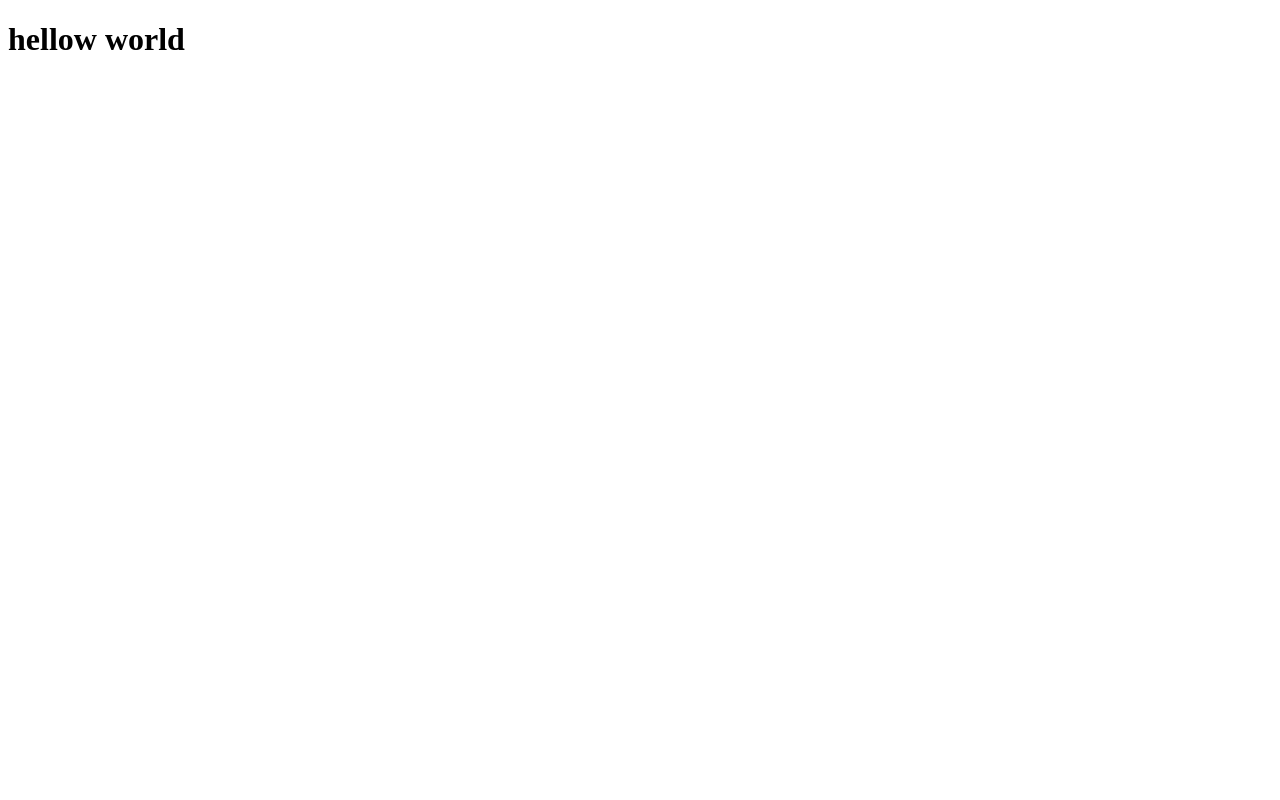
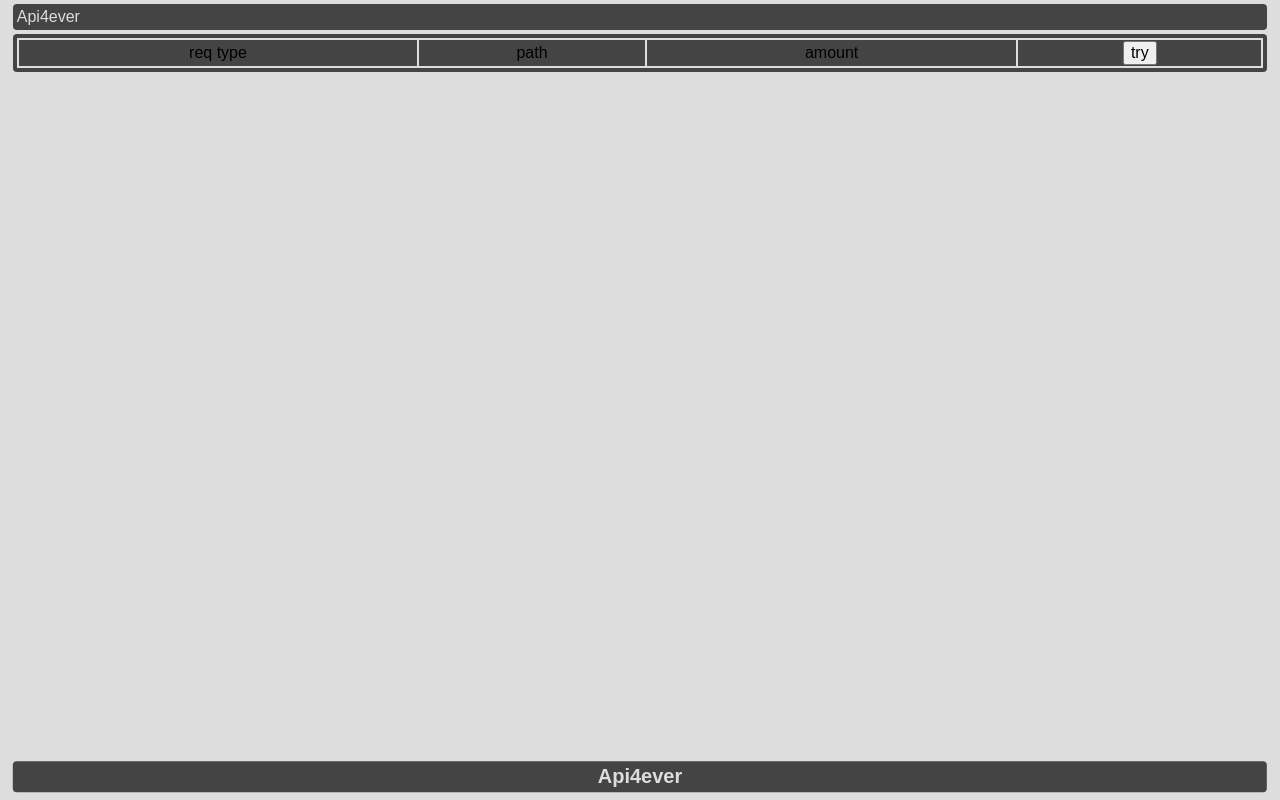
Before and after one commit to anis-king-911/test, a website: page views/index.html in a window 1280 px wide. Drawn offline with Linux system fonts and the light colour scheme; no server answers.

Commit message:
Add files via upload

```diff
--- a/index.js
+++ b/index.js
@@ -72,10 +72,15 @@ const localMain = {
 
 app.use("/assets", express.static(path.resolve(__dirname, "views", "assets")));
 
+const ViewsRoutes = require('./routes/views.js');
+app.use('/', ViewsRoutes);
+
+/*
 app.get('/', async (req, res) => {
   res.sendFile(path.join(__dirname, './views/index.html'));
   //res.send(localMain);
 });
+*/
 
 //app.get('/test', (req, res) => {
 //  res.send(data);
--- a/views/assets/main.js
+++ b/views/assets/main.js
@@ -24,4 +24,4 @@ async function loadData() {
   console.log(snaplimit);
 }
 
-window.addEventListener('DOMContentLoaded', () => loadData());
+//window.addEventListener('DOMContentLoaded', () => loadData());
--- /dev/null
+++ b/views/assets/style.css
@@ -0,0 +1,64 @@
+* {
+  box-sizing: border-box;
+  font-family: sans-serif;
+  font-size: 16px;
+}
+
+:root {
+  --text: #040F25;
+  --background: #F6F9FE;
+  --primary: #7BA2EF;
+  --secondary: #B6CBF6;
+  --accent: #1853C9;
+}
+
+body {
+  margin: 0;
+  padding: 0;
+  background: #ddd;
+}
+
+header {
+  width: 98%;
+  background: #444;
+  color: #ddd;
+  margin: 4px auto 0;
+  padding: 4px;
+  border-radius: 4px;
+  position: sticky;
+  top: 0;
+}
+
+main {
+  width: 98%;
+  background: #444;
+  margin: 4px auto 0;
+  padding: 4px;
+  border-radius: 4px;
+}
+
+footer {
+  width: 98%;
+  background: #444;
+  padding: 4px;
+  border-radius: 4px;
+  position: fixed;
+  bottom: 0%;
+  left: 50%;
+  transform: translate(-50%, -25%);
+  color: #ddd;
+  font-size: 20px;
+  font-weight: bolder;
+  text-align: center;
+}
+
+table {
+  border-collapse: collapse;
+  border: 2px solid #ddd;
+  width: 100%;
+}
+
+td {
+  border: 2px solid #ddd;
+  text-align: center;
+}
--- a/views/index.html
+++ b/views/index.html
@@ -4,15 +4,36 @@
 <head>
   <meta charset="UTF-8">
   <meta name="viewport" content="width=device-width, initial-scale=1.0">
+
   <title>Api4ever</title>
 
   <script src="https://www.gstatic.com/firebasejs/8.10.0/firebase-app.js"></script>
   <script src="https://www.gstatic.com/firebasejs/8.10.0/firebase-database.js"></script>
   <script src="./assets/main.js"></script>
+
+  <link rel="stylesheet" href="./assets/style.css" />
 </head>
 
 <body>
-  <h1>hellow world</h1>
+  <header>
+    <span class="logo">Api4ever</span>
+  </header>
+
+  <main>
+    <table>
+      <thead>
+        <tr>
+          <td>req type</td>
+          <td>path</td>
+          <td>amount</td>
+          <td><button>try</button></td>
+        </tr>
+      </thead>
+      <tbody></tbody>
+    </table>
+  </main>
+
+  <footer>Api4ever</footer>
 </body>
 
 </html>
```
Also changed, not shown: routes/views.js (added, +9 -0 lines).
